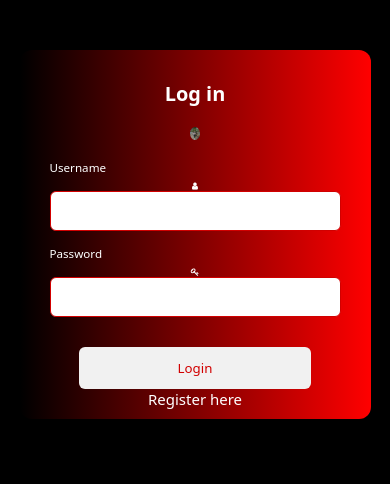
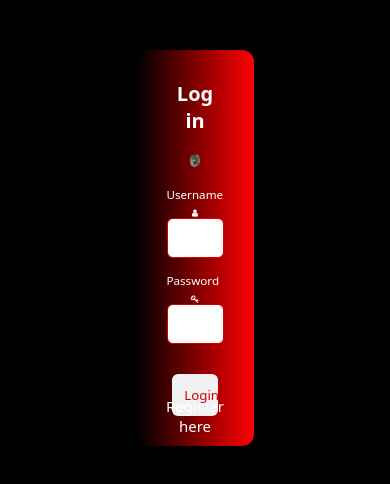
Before and after one commit to SushiiDev-art/Minguito-Portfolio, a plain HTML site: page Login.html in a window 390 px wide. Drawn offline with Linux system fonts and the light colour scheme.

Commit message:
Update web.css

```diff
--- a/web.css
+++ b/web.css
@@ -485,7 +485,7 @@ span {
 .log-in img {
     width: 10px;
     height: auto;
-    border-radius: 50%;
+    border-radius: 8px;
     display: block;
     margin: 0 auto 20px;
     transition: 0.3s ease;
@@ -637,7 +637,7 @@ a[href="Register.html"]:hover{
 }
 
 
-a[href="Login.php"]{
+a[href="Login.html"]{
     color: white;
     position: absolute;
     bottom: 10px;
@@ -649,7 +649,7 @@ a[href="Login.php"]{
 
 @media (max-width: 768px) {
     .log-in {
-        width: 90%;
+        width: 30%;
         padding: 30px 20px;
         margin-top: 50px;
     }
@@ -867,13 +867,13 @@ form .error {
     color: red;
 }
 img {
-    max-width: 100%;
+    max-width: 30%;
     height: auto;
     display: block;
 }
 .container, .log-in, .register-form {
-    max-width: 100%;
-    width: 100%;
+    max-width: 30%;
+    width: 30%;
     padding: 20px;
     box-sizing: border-box;
 }
```
